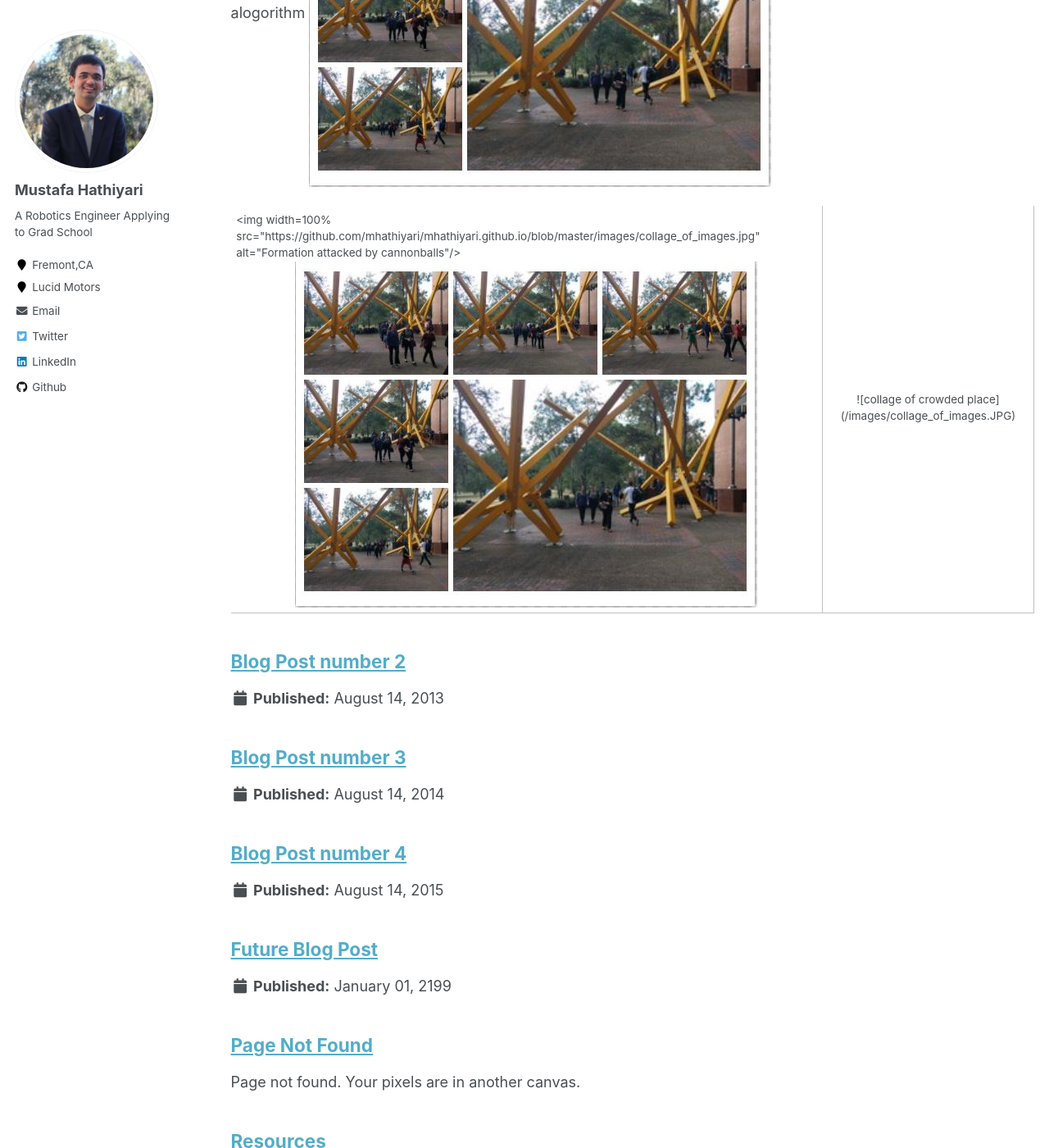
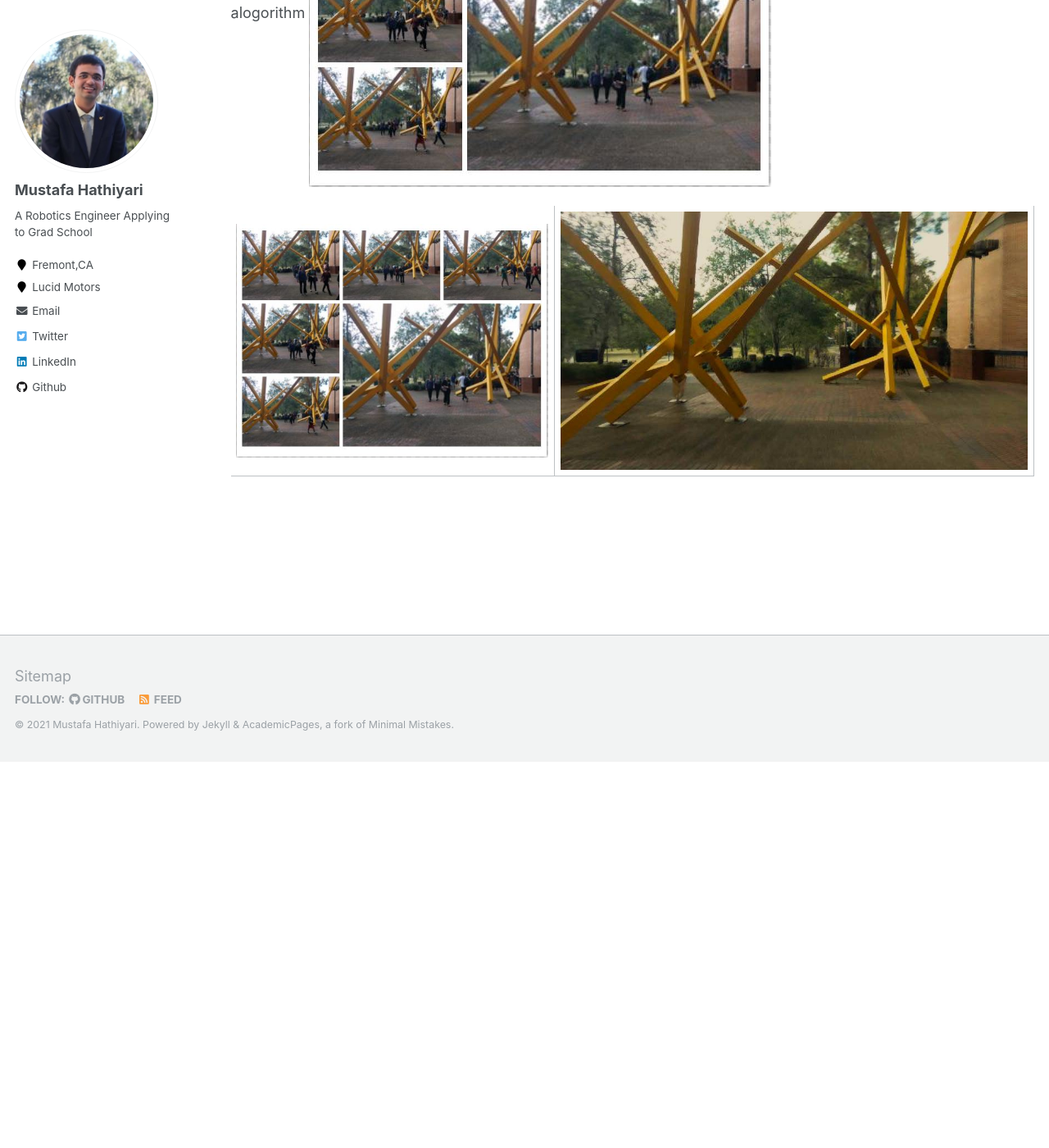
Before and after one commit to mhathiyari/mhathiyari.github.io, a Jekyll site: the page built from _pages/Results.md, in a window 1280 px wide and 1400 px high, scrolled down 470 px. Shown: the whole window at 82% size. Built offline with Jekyll 4.4.1, drawn with Linux system fonts in a browser that asks for light colours; some of the changed text lies outside the part shown.

Commit message:
sideproject

```diff
--- a/_pages/Results.md
+++ b/_pages/Results.md
@@ -10,18 +10,10 @@ Multiple images is captured of the same scene in sucession by the user. The devi
 <table style="border: none; border-collapse: collapse;" border="0" cellspacing="0" cellpadding="0" width="100%" align="center">
  <tr>
    <td>
-
-    <img width=100% src="https://github.com/mhathiyari/mhathiyari.github.io/blob/master/images/collage_of_images.jpg" alt="Formation attacked by cannonballs"/>
      <img src="/images/collage_of_images.JPG" style="display: block; margin: auto;" />
-    </td>
-     <td>
-    <p align="center">
-![collage of crowded place](/images/collage_of_images.JPG)
-    </p>
-    </td>
+   </td>
+   <td>
+	<img src="/images/Median_final.jpg" style="display: block; margin: auto;" />
+   </td>
   </tr>
 </table>
-{% include base_path %}
-{% for post in site.pages %}
-{% include archive-single.html %}
-{% endfor %}
```
Also changed, not shown: images/Median_final.jpg (added).
